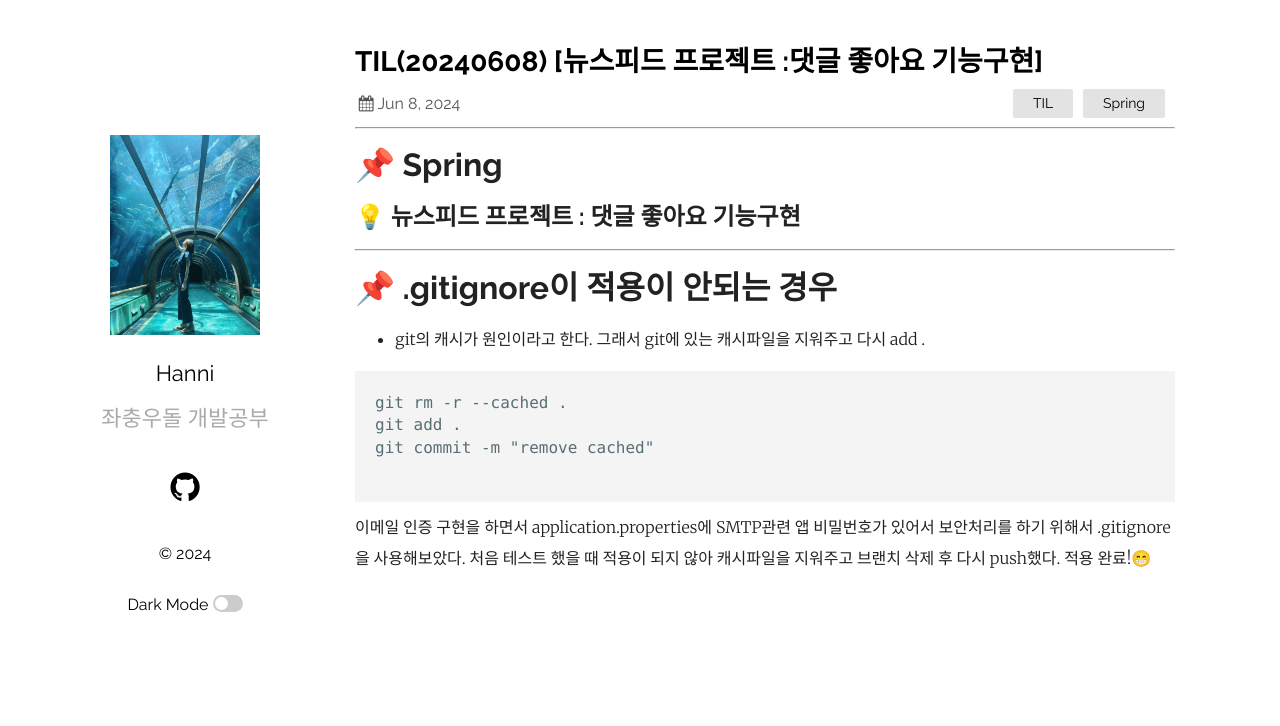
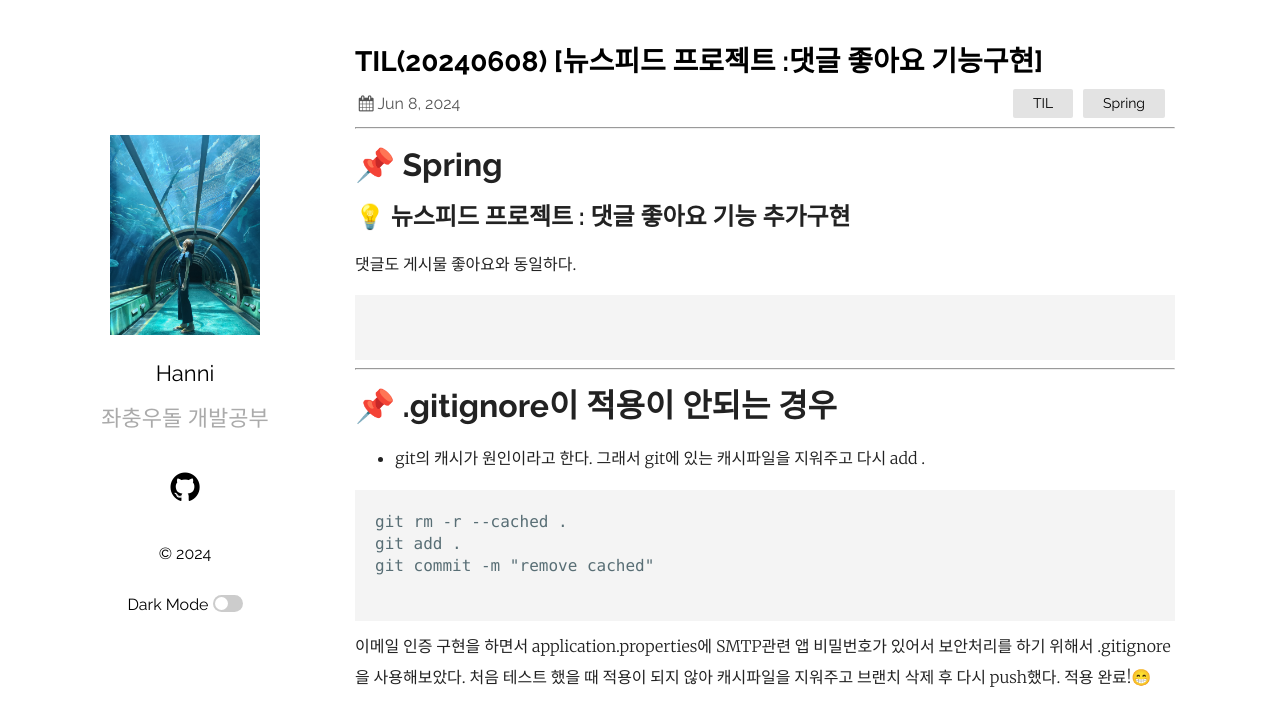
Before and after one commit to HaejungHan/HaejungHan.previous.blog, a Jekyll site: the page built from _posts/2024-06-08-spring 댓글 좋아요 기능구현.markdown, in a window 1280 px wide. Shown: the top 726 px of the page. Built offline with Jekyll 4.4.1, drawn with Linux system fonts in a browser that asks for light colours.

Commit message:
20240608 TIL 수정

````diff
--- a/_posts/2024-06-06-spring 좋아요기능구현.markdown
+++ b/_posts/2024-06-06-spring 게시물 좋아요기능구현.markdown
@@ -1,6 +1,6 @@
 ---
 layout: post
-title:  "TIL(20240606) [뉴스피드프로젝트:좋아요 기능구현]"
+title:  "TIL(20240606) [뉴스피드프로젝트:게시물 좋아요 기능구현]"
 date:  2024-06-06
 categories: TIL Spring
 ---
@@ -10,7 +10,7 @@ categories: TIL Spring
 # 📌 Spring
 
 
-## 💡 뉴스피드 프로젝트 : 좋아요 기능구현
+## 💡 뉴스피드 프로젝트 : 게시물 좋아요 기능구현
 - 좋아요 Entity
 
 ```SQL
--- a/_posts/2024-06-08-spring이메일가입인증.markdown
+++ b/_posts/2024-06-08-spring 댓글 좋아요 기능구현.markdown
@@ -8,7 +8,14 @@ categories: TIL Spring
 ---------------------------------------------------------------------
 # 📌 Spring
 
-## 💡 뉴스피드 프로젝트 : 댓글 좋아요 기능구현
+## 💡 뉴스피드 프로젝트 : 댓글 좋아요 기능 추가구현
+
+댓글도 게시물 좋아요와 동일하다.
+
+
+```java
+
+```
 
 
 ---------------------------------------------------------------------
````
